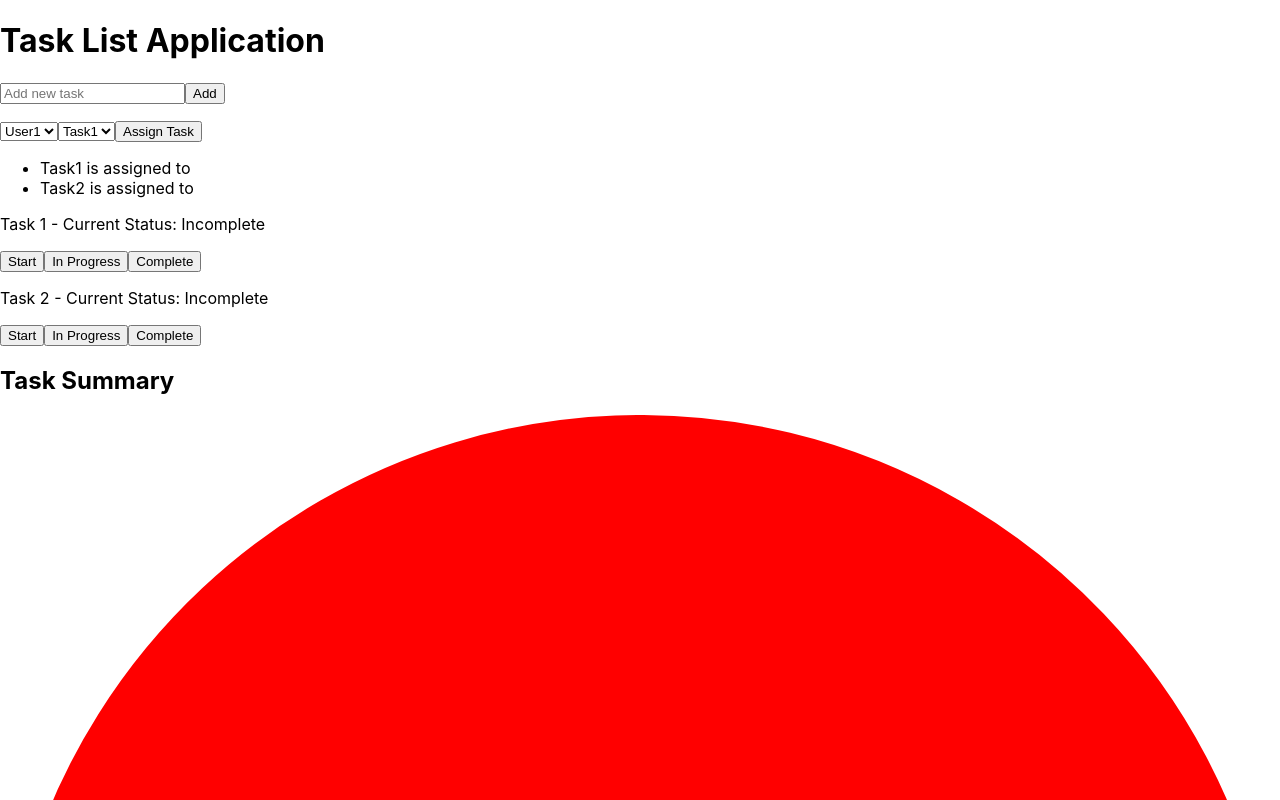
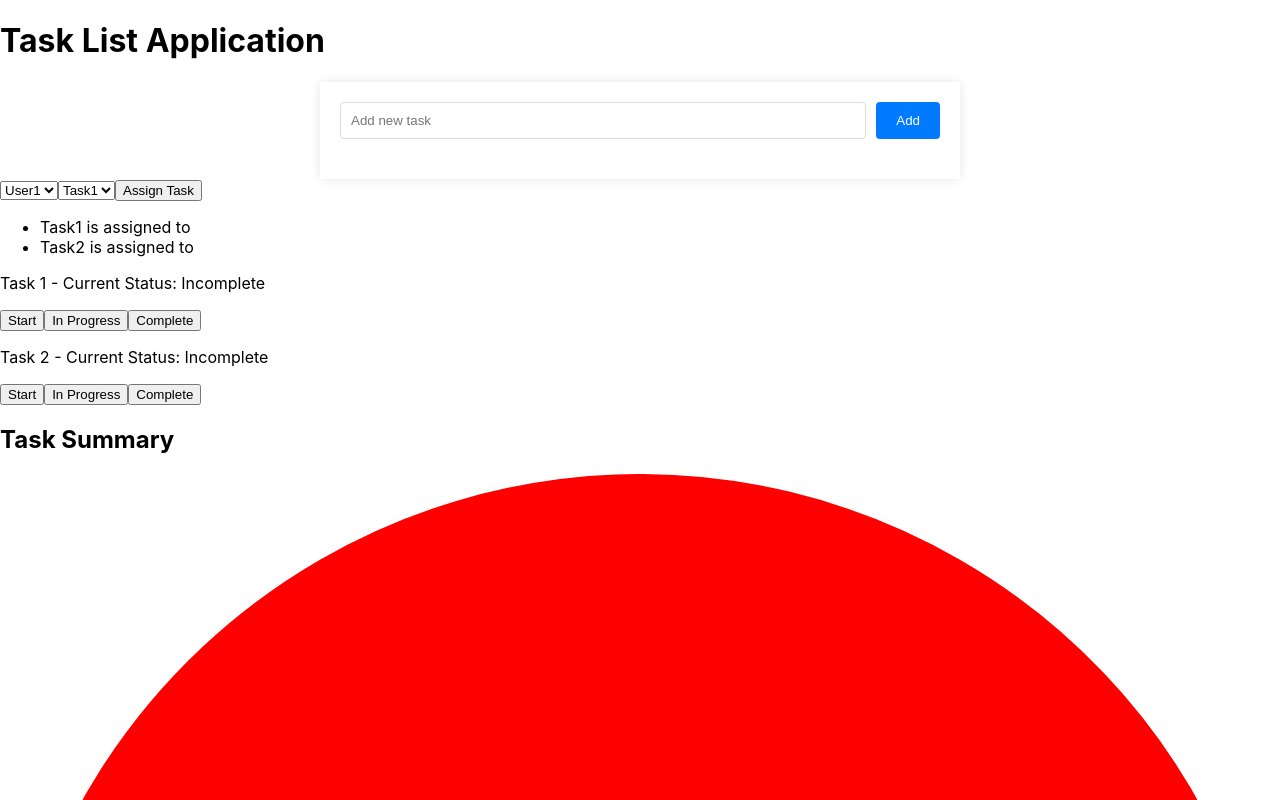
Before and after one commit to TejaYeshamoni/React-TaskList-App, a React (Create React App) app: page / in a window 1280 px wide. Shown: the top 800 px of the page. Built offline with nearby package versions, Linux system fonts and the light colour scheme.

Commit message:
TaskListInterface

```diff
--- a/src/components/TaskListInterface/index.css
+++ b/src/components/TaskListInterface/index.css
@@ -0,0 +1,47 @@
+.task-list {
+    width: 100%;
+    max-width: 600px;
+    margin: 0 auto;
+    padding: 20px;
+    box-shadow: 0 0 10px rgba(0, 0, 0, 0.1);
+    background-color: #fff;
+  }
+
+  .task-form {
+    display: flex;
+    justify-content: space-between;
+    margin-bottom: 20px;
+  }
+
+  .task-input {
+    flex-grow: 1;
+    margin-right: 10px;
+    padding: 10px;
+    border: 1px solid #ddd;
+    border-radius: 4px;
+  }
+
+  .submit-button {
+    padding: 10px 20px;
+    border: none;
+    border-radius: 4px;
+    background-color: #007bff;
+    color: #fff;
+    cursor: pointer;
+  }
+
+  .submit-button:hover {
+    background-color: #0056b3;
+  }
+
+  .task-item {
+    margin-bottom: 10px;
+    padding: 15px;
+    border: 1px solid #ddd;
+    border-radius: 4px;
+    list-style-type: none;
+  }
+
+  .error-message {
+    color: red;
+  }
--- a/src/components/TaskListInterface/index.js
+++ b/src/components/TaskListInterface/index.js
@@ -1,8 +1,14 @@
 import React, { useState } from 'react';
 
-function TaskList() {
+import './index.css'
+
+function Task({ task }) {
+  return <li className="task-item">{task.name}</li>;
+}
+
+function TaskForm({ addTask }) {
   const [task, setTask] = useState('');
-  const [tasks, setTasks] = useState([]);
+  const [error, setError] = useState('');
 
   const handleInputChange = (event) => {
     setTask(event.target.value);
@@ -11,21 +17,35 @@ function TaskList() {
   const handleSubmit = (event) => {
     event.preventDefault();
     if(task.trim() !== '' && task.length <= 100) {
-      setTasks([...tasks, { name: task, status: 'Incomplete', assignedTo: '' }]);
+      addTask({ name: task, status: 'Incomplete', assignedTo: '' });
       setTask('');
+      setError('');
     } else {
-      alert('Invalid input! Task must not be empty and must be within 100 characters.');
+      setError('Invalid input! Task must not be empty and must be within 100 characters.');
     }
   };
 
   return (
-    <div>
-      <form onSubmit={handleSubmit}>
-        <input type="text" value={task} onChange={handleInputChange} placeholder="Add new task" />
-        <button type="submit">Add</button>
-      </form>
+    <form onSubmit={handleSubmit} className="task-form">
+      <input type="text" value={task} onChange={handleInputChange} placeholder="Add new task" className="task-input" />
+      <button type="submit" className="submit-button">Add</button>
+      {error && <p className="error-message">{error}</p>}
+    </form>
+  );
+}
+
+function TaskList() {
+  const [tasks, setTasks] = useState([]);
+
+  const addTask = (task) => {
+    setTasks([...tasks, task]);
+  };
+
+  return (
+    <div className="task-list">
+      <TaskForm addTask={addTask} />
       <ul>
-        {tasks.map((task, index) => <li key={index}>{task.name}</li>)}
+        {tasks.map((task) => <Task key={task.id} task={task} />)}
       </ul>
     </div>
   );
```
